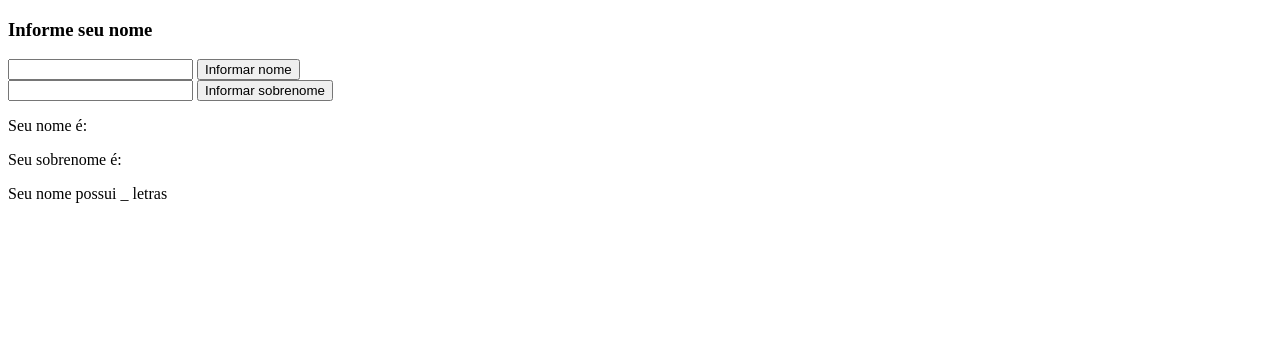
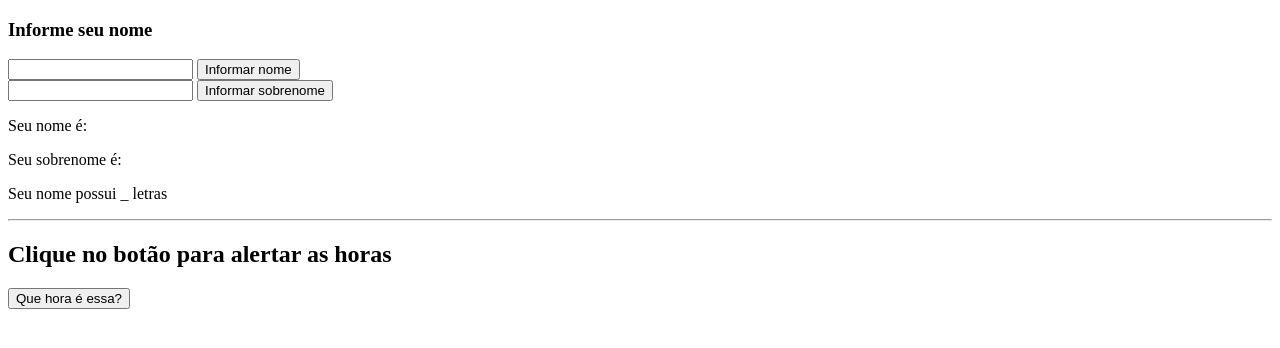
Before and after one commit to pablojacinto/DevInHouseS03Exercicio, a plain HTML site: page nome_e_horas.html in a window 1280 px wide. Drawn offline with Linux system fonts and the light colour scheme.

Commit message:
Criado o botão de horas

```diff
--- a/nome.html
+++ b/nome_e_horas.html
@@ -17,6 +17,11 @@
 
       <p>Seu nome possui <span id="contagemNome">_</span> letras</p>
 
+      <hr />
+      <h2>Clique no botão para alertar as horas</h2>
+
+      <button onclick="hora()">Que hora é essa?</button>
+
       <script>
          function myName() {
             var x = document.getElementById('informanome').value;
@@ -29,6 +34,15 @@
             var y = document.getElementById('informasobrenome').value;
             document.getElementById('sobrenome').innerHTML = y.toUpperCase();
          }
+
+         function hora() {
+            d = new Date();
+            a = d.getHours();
+            b = d.getMinutes();
+            // alert(a);
+
+            alert('Agora são ' + a + ' horas e ' + b + ' minutos');
+         }
       </script>
    </body>
 </html>
```
